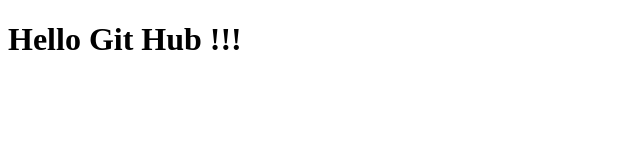
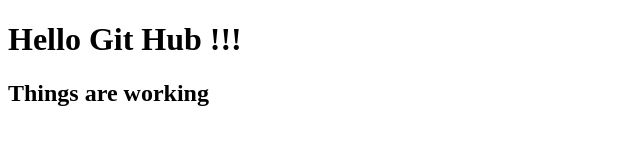
Before and after one commit to imdeepakmishra/test, a plain HTML site: page index.html in a window 1280 px wide. Shown: the whole page, without its empty margins (0-640 px from the left). Drawn offline with Linux system fonts and the light colour scheme.

Commit message:
Added a h2 tag

```diff
--- a/index.html
+++ b/index.html
@@ -7,5 +7,7 @@
 </head>
 <body>
     <h1>Hello Git Hub !!!</h1>
+    <h2> Things are working </h2>
+</body>
 </body>
 </html>
```
